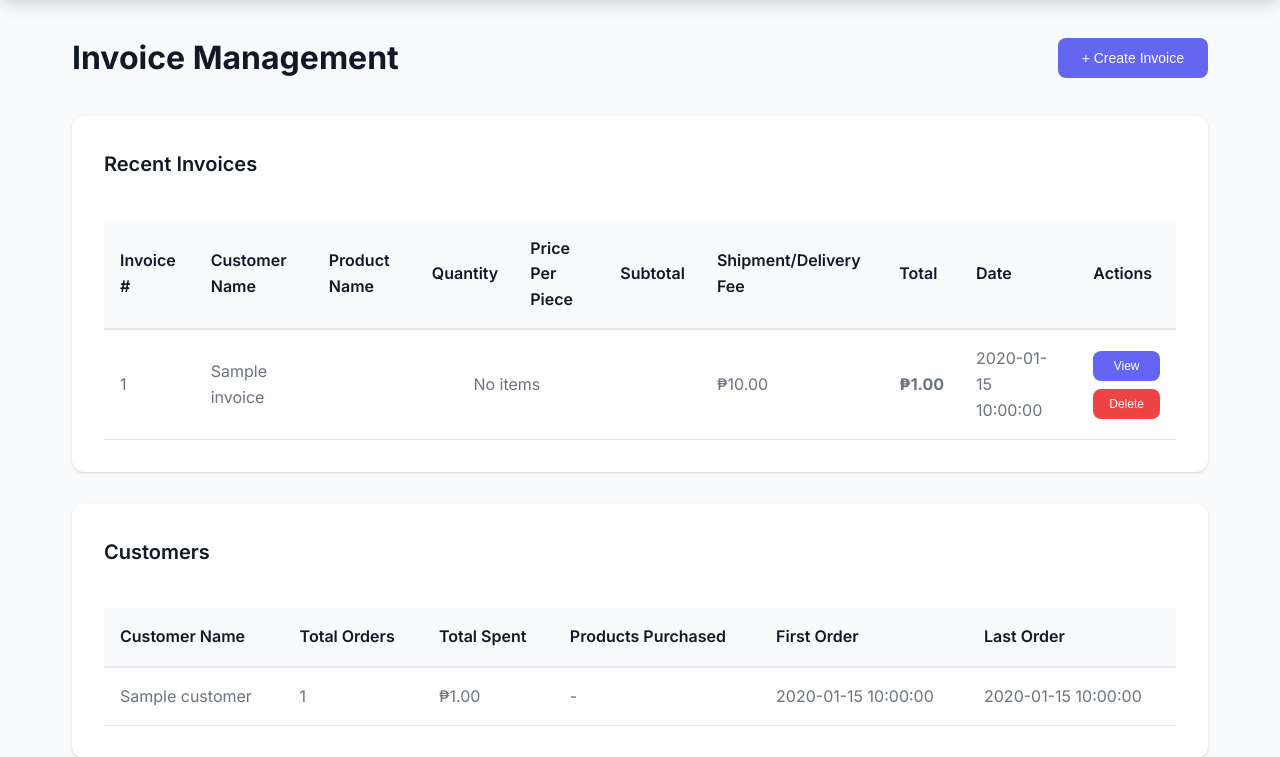
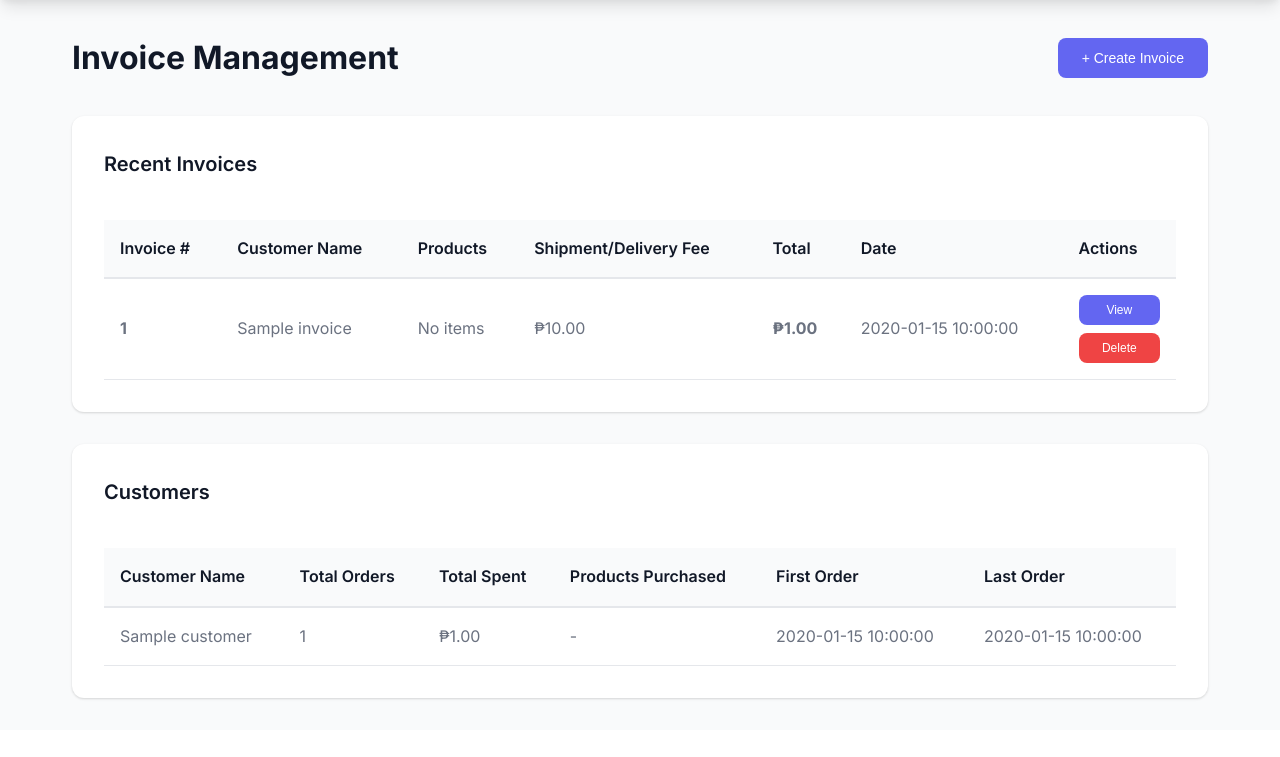
Before and after one commit to Daphne-CPAdmin/Personal-Stocks-INV, a Flask app: template templates/invoices.html in a window 1280 px wide. Shown: the part 70-827 px from the top of the page. After the commit the page ends 770 px from the top, so only its background shows below. Run offline with Flask 3, Linux system fonts and the light colour scheme; the template is opened without the code that fills it: most values are stand-ins (such as "Sample title", 1, 10 or a date in 2020).

Commit message:
Consolidate invoice table to show product summary
- Change main invoices table to show one row per invoice
- Replace individual product columns with consolidated 'Products' column
- Display products as summary: Product Name (Qty pcs × Price)
- Keep pop-up modal with detailed itemized table (Product Name, Qty, Price Per Piece, Subtotal)
- Improve table readability and reduce clutter in main view

```diff
--- a/templates/invoices.html
+++ b/templates/invoices.html
@@ -16,10 +16,7 @@
                 <tr>
                     <th>Invoice #</th>
                     <th>Customer Name</th>
-                    <th>Product Name</th>
-                    <th>Quantity</th>
-                    <th>Price Per Piece</th>
-                    <th>Subtotal</th>
+                    <th>Products</th>
                     <th>Shipment/Delivery Fee</th>
                     <th>Total</th>
                     <th>Date</th>
@@ -36,32 +33,27 @@
                         {% else %}
                             {% set shipment_fee = shipment_fee|float %}
                         {% endif %}
+                        <tr>
+                            <td><strong>{{ invoice.get('invoice_number', 'N/A') }}</strong></td>
+                            <td>{{ invoice.get('customer_name', 'N/A') }}</td>
+                            <td>
                                 {% if items_list %}
+                                    <div style="max-width: 400px;">
                                         {% for item in items_list %}
-                            <tr>
-                                {% if loop.first %}
-                                <td rowspan="{{ items_list|length }}" style="vertical-align: top; padding-top: 1rem;">
-                                    <strong>{{ invoice.get('invoice_number', 'N/A') }}</strong>
+                                            <div style="margin-bottom: 0.25rem; font-size: 0.875rem;">
+                                                <strong>{{ item.get('name', 'N/A') }}</strong>
+                                                ({{ item.get('quantity', 0) }} pcs × ₱{{ "%.2f"|format(item.get('price', 0)) }})
+                                            </div>
+                                        {% endfor %}
+                                    </div>
+                                {% else %}
+                                    <span class="text-muted">No items</span>
+                                {% endif %}
                             </td>
-                                <td rowspan="{{ items_list|length }}" style="vertical-align: top; padding-top: 1rem;">
-                                    {{ invoice.get('customer_name', 'N/A') }}
-                                </td>
-                                {% endif %}
-                                <td>{{ item.get('name', 'N/A') }}</td>
-                                <td>{{ item.get('quantity', 0) }}</td>
-                                <td>₱{{ "%.2f"|format(item.get('price', 0)) }}</td>
-                                <td>₱{{ "%.2f"|format(item.get('subtotal', 0)) }}</td>
-                                {% if loop.first %}
-                                <td rowspan="{{ items_list|length }}" style="vertical-align: top; padding-top: 1rem;">
-                                    ₱{{ "%.2f"|format(shipment_fee) }}
-                                </td>
-                                <td rowspan="{{ items_list|length }}" style="vertical-align: top; padding-top: 1rem;">
-                                    <strong>₱{{ "%.2f"|format(invoice.get('total_amount', 0)) }}</strong>
-                                </td>
-                                <td rowspan="{{ items_list|length }}" style="vertical-align: top; padding-top: 1rem;">
-                                    {{ invoice.get('invoice_date', '-') }}
-                                </td>
-                                <td rowspan="{{ items_list|length }}" style="vertical-align: top; padding-top: 1rem;">
+                            <td>₱{{ "%.2f"|format(shipment_fee) }}</td>
+                            <td><strong>₱{{ "%.2f"|format(invoice.get('total_amount', 0)) }}</strong></td>
+                            <td>{{ invoice.get('invoice_date', '-') }}</td>
+                            <td>
                                 <div style="display: flex; gap: 0.5rem; flex-direction: column;">
                                     <button class="btn btn-sm btn-primary" onclick="viewInvoice('{{ invoice.get('invoice_number', '') }}', {{ invoice.get('items_parsed', [])|tojson|safe }}, '{{ invoice.get('customer_name', '') }}', '{{ invoice.get('invoice_date', '') }}', {{ invoice.get('total_amount', 0) }}, {{ shipment_fee }})">
                                         View
@@ -71,33 +63,11 @@
                                     </button>
                                 </div>
                             </td>
-                                {% endif %}
                         </tr>
                     {% endfor %}
                 {% else %}
                     <tr>
-                                <td>{{ invoice.get('invoice_number', 'N/A') }}</td>
-                                <td>{{ invoice.get('customer_name', 'N/A') }}</td>
-                                <td colspan="4" class="text-center">No items</td>
-                                <td>₱{{ "%.2f"|format(shipment_fee) }}</td>
-                                <td><strong>₱{{ "%.2f"|format(invoice.get('total_amount', 0)) }}</strong></td>
-                                <td>{{ invoice.get('invoice_date', '-') }}</td>
-                                <td>
-                                    <div style="display: flex; gap: 0.5rem; flex-direction: column;">
-                                        <button class="btn btn-sm btn-primary" onclick="viewInvoice('{{ invoice.get('invoice_number', '') }}', [], '{{ invoice.get('customer_name', '') }}', '{{ invoice.get('invoice_date', '') }}', {{ invoice.get('total_amount', 0) }}, {{ shipment_fee }})">
-                                            View
-                                        </button>
-                                        <button class="btn btn-sm btn-danger" onclick="deleteInvoice('{{ invoice.get('invoice_number', '') }}')">
-                                            Delete
-                                        </button>
-                                    </div>
-                                </td>
-                            </tr>
-                        {% endif %}
-                    {% endfor %}
-                {% else %}
-                    <tr>
-                        <td colspan="10" class="text-center">No invoices yet. Create your first invoice!</td>
+                        <td colspan="7" class="text-center">No invoices yet. Create your first invoice!</td>
                     </tr>
                 {% endif %}
             </tbody>
```
Lines whose indentation alone changed are shown as unchanged.
